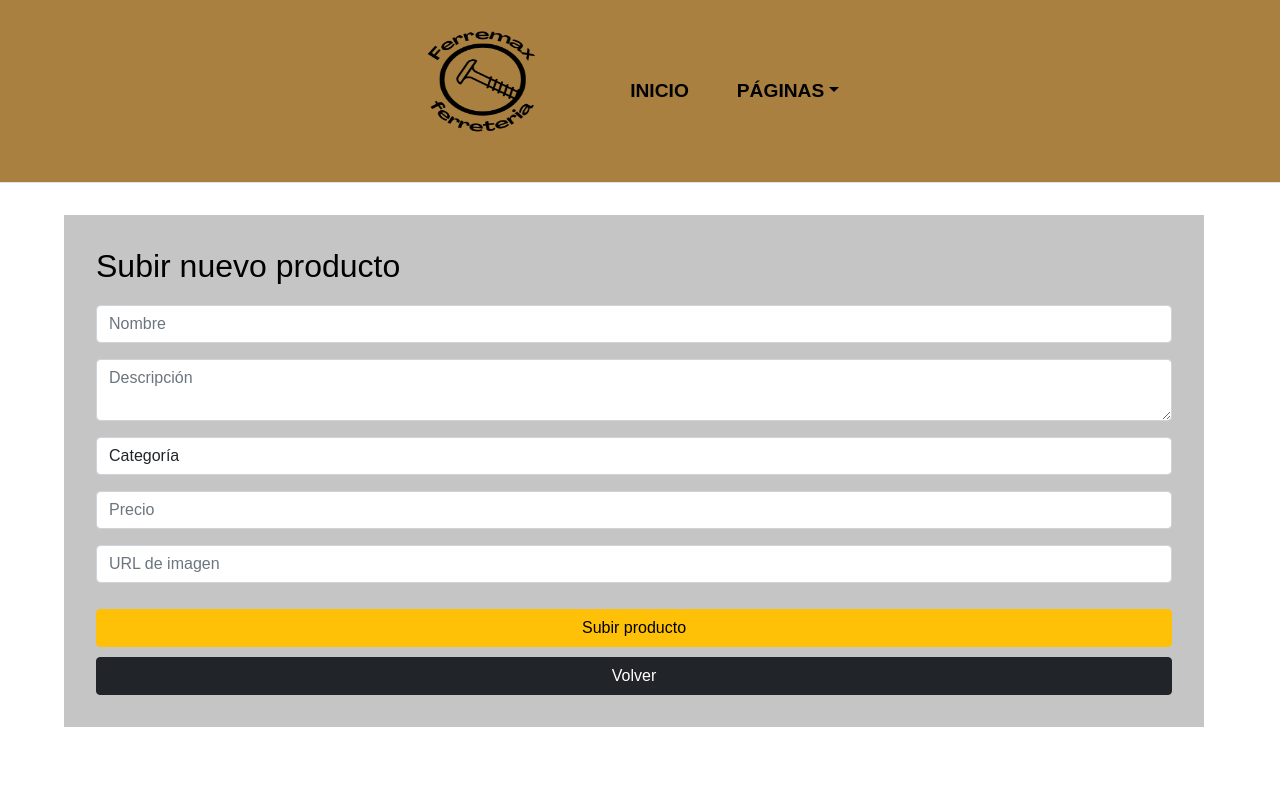
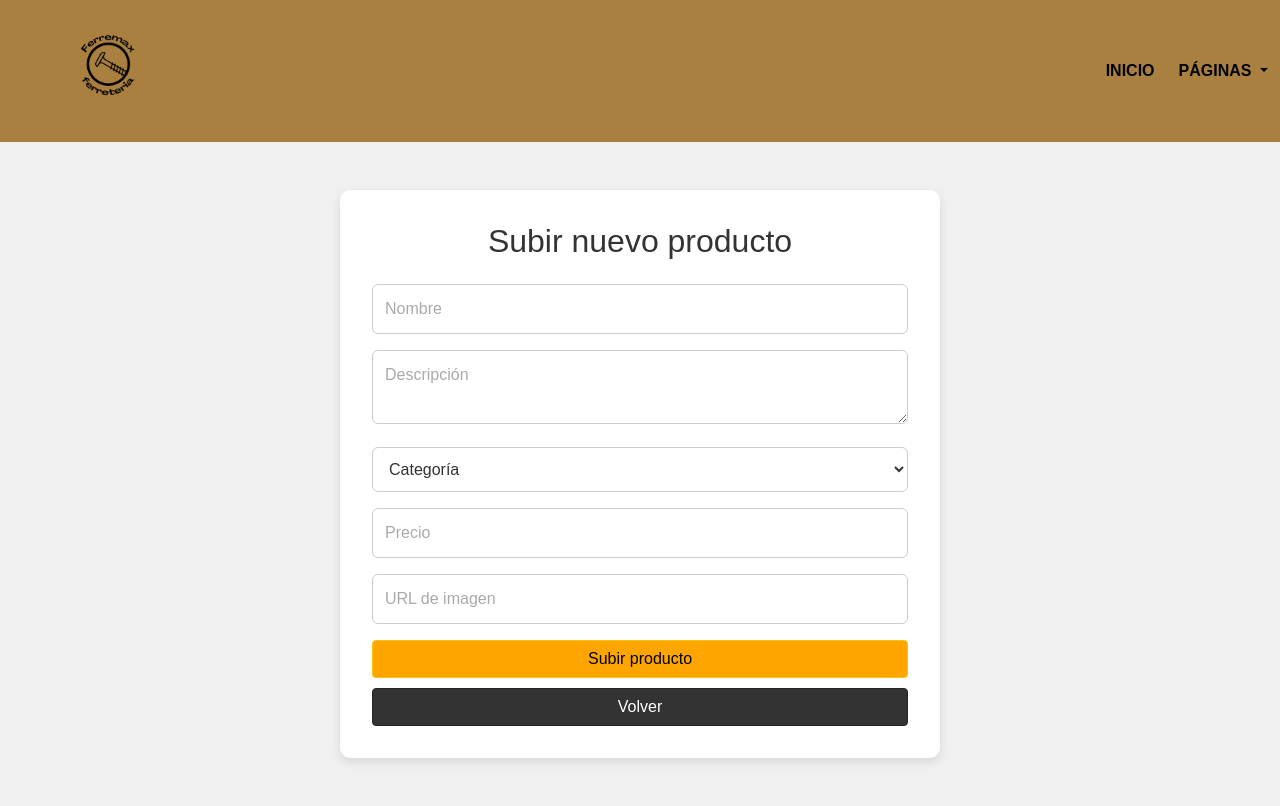
Before and after one commit to torresmatias23/FerreteriaDuoc, a Django app: page /subir/ in a window 1280 px wide. Before the commit the page ends 727 px from the top, so only its background shows below. Run offline with Django 5.2, Linux system fonts and the light colour scheme.

Commit message:
cambios en subir en diseño

```diff
--- a/core/static/css/subir_producto.css
+++ b/core/static/css/subir_producto.css
@@ -1,51 +1,98 @@
 body {
     font-family: Arial, sans-serif;
-    justify-content: center;
-    align-items: center;
-    height: 100vh;
     margin: 0;
+    background-color: #f0f0f0;
 }
 
-.container {
-    display: inline-block;
-    font-family: Arial, sans-serif;
-    justify-content: center;
-    align-items: center;
-    padding: 2rem;
-    margin: 2rem;
-    margin-left:5%;
-
-    background-color: #0000003a;
+/* HEADER */
+.custom-header {
+    background-color: #aa8040;
+    padding: 10px 0;
+    font-size: 1rem;
 }
 
-h2 {
-    color: rgb(0, 0, 0);
-    margin-bottom: 20px;
+.logo-img {
+    height: 90px;
+    width: auto;
 }
 
-input, textarea {
+/* NAVEGACIÓN */
+.navbar-nav {
+    display: flex;
+    gap: 1.5rem;
+    justify-content: center;
+}
+
+.nav-item a {
+    color: black;
+    font-weight: bold;
+    text-decoration: none;
+}
+
+.nav-item a:hover {
+    color: #fff;
+}
+
+/* FORMULARIO */
+.form-container {
+    max-width: 600px;
+    margin: 3rem auto;
+    background-color: #ffffff;
+    padding: 2rem;
+    border-radius: 10px;
+    box-shadow: 0px 4px 10px rgba(0, 0, 0, 0.1);
+}
+
+.form-container h2 {
+    text-align: center;
+    color: #333;
+    margin-bottom: 1.5rem;
+}
+
+input, textarea, select {
     width: 100%;
     padding: 12px;
-    margin: 10px 0;
-    border: 1px solid orange;
-    border-radius: 5px;
-    background-color: #222;
-    color: white;
-    box-sizing: border-box;
+    margin-bottom: 1rem;
+    border: 1px solid #ccc;
+    border-radius: 6px;
+    background-color: #fff;
+    color: #333;
+    font-size: 1rem;
+}
+
+input::placeholder,
+textarea::placeholder {
+    color: #aaa;
+}
+
+.button-group {
+    display: flex;
+    gap: 10px;
+    flex-direction: column;
 }
 
 button {
-    width: 100%;
     padding: 12px;
-    background-color: orange;
     border: none;
-    color: black;
+    border-radius: 6px;
     font-weight: bold;
-    border-radius: 5px;
     cursor: pointer;
-    margin-top: 10px;
 }
 
-button:hover {
+.btn-warning {
+    background-color: orange;
+    color: black;
+}
+
+.btn-warning:hover {
     background-color: darkorange;
 }
+
+.btn-dark {
+    background-color: #333;
+    color: white;
+}
+
+.btn-dark:hover {
+    background-color: #555;
+}
--- a/core/templates/subir_producto.html
+++ b/core/templates/subir_producto.html
@@ -15,27 +15,22 @@
 <body>
 
     <!-- MENU SUPERIOR -->
-    <header style="font-size: 1.2rem; background-color: #aa8040;">
+    <header class="custom-header">
         <div class="container-fluid">
-          <div class="row border-bottom align-items-center justify-content-center" style="min-height: 120px;">
-
-              <div class="col-sm-4 col-lg-2 text-center d-flex gap-3 justify-content-center">
-                  <div class="d-flex align-items-center my-3">
+            <div class="row align-items-center py-3">
+                <div class="col-sm-4 col-lg-2 text-center">
                     <a href="index.html">
-                          <img src="{% static 'images/logoferre.png' %}" alt="logo" class="img-fluid" style="height: 150px; width: 180px; padding-top:0;">
+                        <img src="{% static 'images/logoferre.png' %}" alt="logo" class="img-fluid logo-img">
                     </a>
                 </div>
-              </div>
-
-
-              <div class="col-lg-3">
-                  <ul class="navbar-nav list-unstyled d-flex flex-row gap-4 justify-content-center align-items-center mb-0 fw-bold text-uppercase text-dark">
-                      <li class="nav-item">
-                          <a href="{% url 'home' %}" class="nav-link" style="color:black;">Inicio</a>
-                      </li>
+                <div class="col-lg-10 d-flex justify-content-end">
+                    <ul class="navbar-nav list-unstyled d-flex flex-row gap-4 align-items-center mb-0 fw-bold text-uppercase text-dark ms-auto">
+                        <li class="nav-item"><a href="{% url 'home' %}" class="nav-link">Inicio</a></li>
                         <li class="nav-item dropdown">
-                          <a class="nav-link dropdown-toggle" role="button" id="pages" data-bs-toggle="dropdown" aria-expanded="false" style="padding: 0.75rem 1.5rem; color:black">Páginas</a>
-                          <ul class="dropdown-menu border-0 rounded-0 shadow" aria-labelledby="pages">
+                            <a class="nav-link dropdown-toggle" role="button" id="pages" data-bs-toggle="dropdown" aria-expanded="false">
+                                Páginas
+                            </a>
+                            <ul class="dropdown-menu border-0 shadow" aria-labelledby="pages">
                                 <li><a href="index.html" class="dropdown-item">Perfil</a></li>
                                 <li><a href="index.html" class="dropdown-item">Productos</a></li>
                                 <li><a href="{% url 'productos' %}" class="dropdown-item">Ropa y Accesorios</a></li>
@@ -50,38 +45,35 @@
         </div>
     </header>
 
-
-<!-- FORMULARIO-->
-    <div class="container">
+    <!-- FORMULARIO -->
+    <div class="form-container">
         <h2>Subir nuevo producto</h2>
         <form method="POST">
             {% csrf_token %}
-            <input type="text" name="nombre" placeholder="Nombre" class="form-control mb-3",
-                minlength="3", required>
-
-            <textarea name="descripcion" placeholder="Descripción" class="form-control mb-3",
-                minlength="10", required></textarea>
-
-            <select name="categoria" class="form-control mb-3" required>
+            <input type="text" name="nombre" placeholder="Nombre" minlength="3" required>
+            <textarea name="descripcion" placeholder="Descripción" minlength="10" required></textarea>
+            <select name="categoria" required>
                 <option value="" disabled selected>Categoría</option>
                 <option value="herramientas">Herramientas</option>
                 <option value="ropa">Materiales</option>
-                <option value="electronica">Gasfitería</option>
-                <option value="electronica">Pintura</option>
-                <option value="electronica">Electricidad</option>
-                <option value="electronica">Accesorios</option>
-                <option value="electronica">Jardinería</option>
-                <option value="electronica">Adhesivos</option>
-                <option value="electronica">Seguridad</option>
+                <option value="gasfiteria">Gasfitería</option>
+                <option value="pintura">Pintura</option>
+                <option value="electricidad">Electricidad</option>
+                <option value="accesorios">Accesorios</option>
+                <option value="jardineria">Jardinería</option>
+                <option value="adhesivos">Adhesivos</option>
+                <option value="seguridad">Seguridad</option>
             </select>
-
-            <input type="number" name="precio" placeholder="Precio" class="form-control mb-3",
-                min="10", required>
-            <input type="url" name="imagen" placeholder="URL de imagen" class="form-control mb-3" required>
-            <button type="submit" class="btn btn-warning w-100">Subir producto</button>
-            <button type="submit" class="btn btn-dark w-100">Volver</button>
+            <input type="number" name="precio" placeholder="Precio" min="10" required>
+            <input type="url" name="imagen" placeholder="URL de imagen" required>
+            <div class="button-group">
+                <button type="submit" class="btn btn-warning">Subir producto</button>
+                <button type="button" class="btn btn-dark">Volver</button>
+            </div>
         </form>
     </div>
+
+
 
     <!-- Vincular JS de Bootstrap -->
     <script src="https://cdn.jsdelivr.net/npm/@popperjs/core@2.11.6/dist/umd/popper.min.js"></script>
```
Lines whose indentation alone changed are shown as unchanged.
